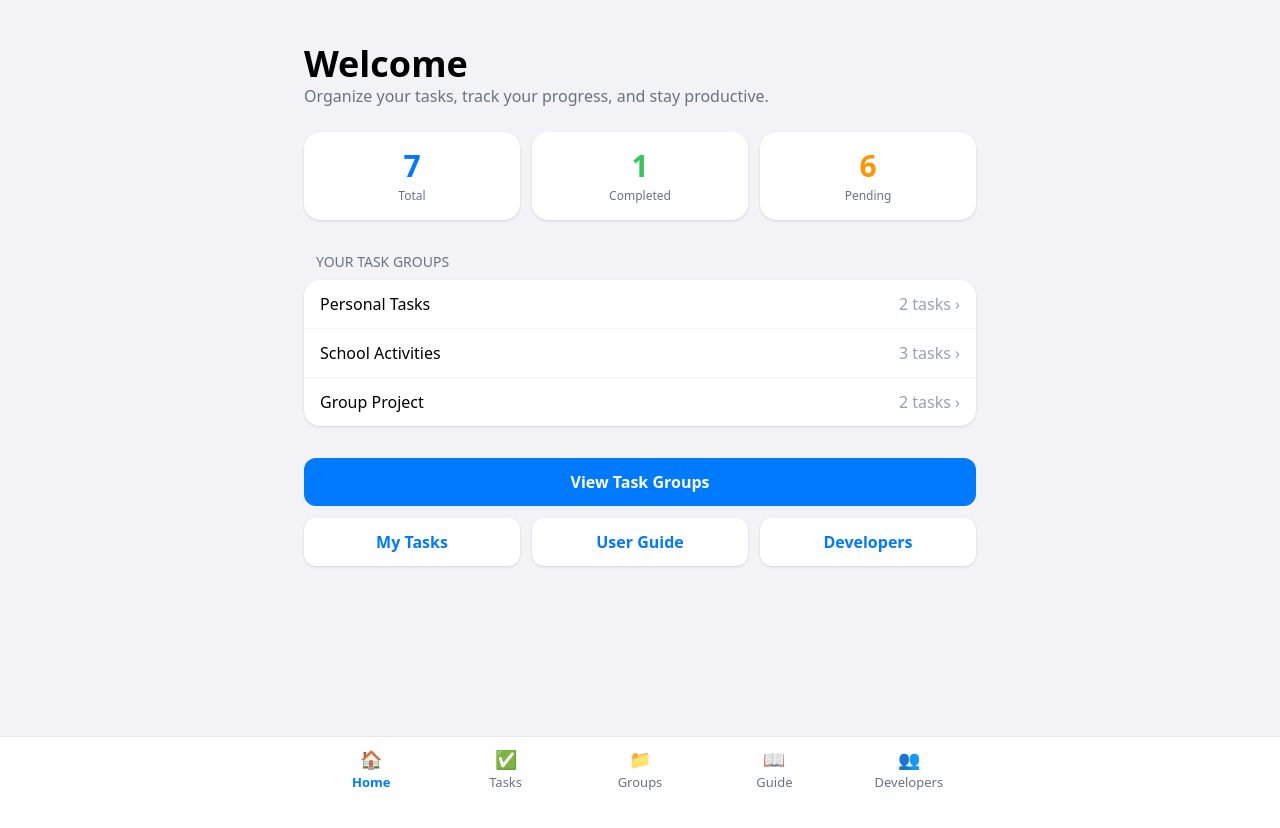
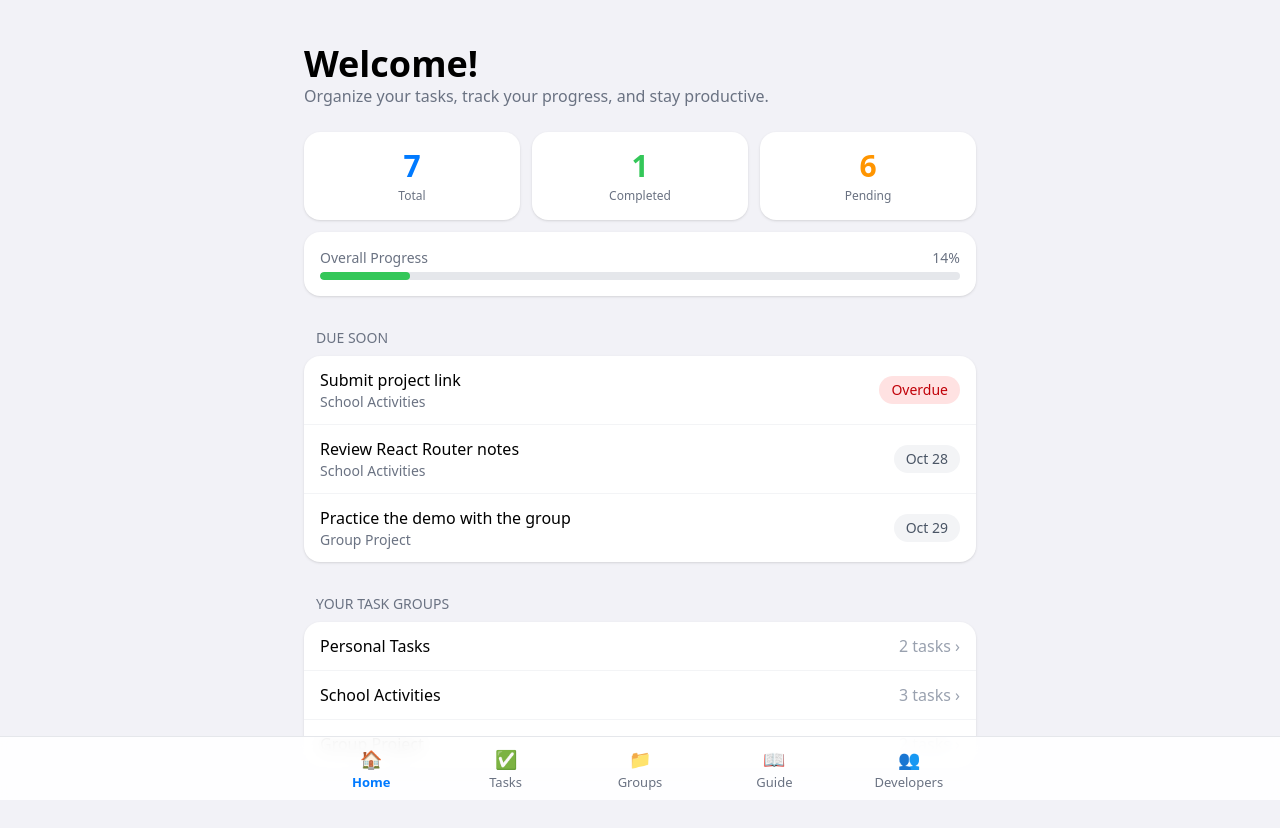
Before and after one commit to drain13/LAB3_DCIT26, a React (Vite) app: page / in a window 1280 px wide. Shown: the top 828 px of the page. Before the commit the page ends 800 px from the top, so only its background shows below. Built offline with nearby package versions, Linux system fonts and the light colour scheme.

Commit message:
update dashboard
Added progress percentage calculation and display for tasks. Updated welcome message and modified layout for task overview.

```diff
--- a/src/pages/Home.jsx
+++ b/src/pages/Home.jsx
@@ -5,20 +5,46 @@ function Home({ tasks, groups }) {
   const completedTasks = tasks.filter((task) => task.done === true).length;
   const pendingTasks = tasks.filter((task) => task.done === false).length;
 
+  let percent = 0;
+  if (totalTasks > 0) {
+    percent = Math.round((completedTasks / totalTasks) * 100);
+  }
+
+  const todayText = new Date().toLocaleDateString("en-CA");
+
+  const notDoneTasks = tasks.filter((task) => task.done === false);
+
+  notDoneTasks.sort((a, b) => {
+    if (a.deadline < b.deadline) return -1;
+    if (a.deadline > b.deadline) return 1;
+    return 0;
+  });
+
+  const upcomingTasks = notDoneTasks.slice(0, 3);
+
   function countTasksInGroup(groupId) {
     return tasks.filter((task) => task.groupId === groupId).length;
+  }
+
+  function getGroupName(groupId) {
+    const group = groups.find((g) => g.id === groupId);
+    if (group) {
+      return group.name;
+    } else {
+      return "";
+    }
   }
 
   return (
     <div className="p-5 pb-28">
       <div className="max-w-2xl mx-auto">
 
-        <h1 className="text-4xl font-bold text-black mt-6">Welcome</h1>
+        <h1 className="text-4xl font-bold text-black mt-6">Welcome!</h1>
         <p className="text-gray-500 mb-6">
           Organize your tasks, track your progress, and stay productive.
         </p>
 
-        <div className="grid grid-cols-3 gap-3 mb-8">
+        <div className="grid grid-cols-3 gap-3 mb-3">
           <div className="bg-white rounded-2xl shadow-sm p-4 text-center">
             <p className="text-3xl font-bold text-[#007AFF]">{totalTasks}</p>
             <p className="text-xs text-gray-500 mt-1">Total</p>
@@ -33,6 +59,72 @@ function Home({ tasks, groups }) {
             <p className="text-3xl font-bold text-[#FF9500]">{pendingTasks}</p>
             <p className="text-xs text-gray-500 mt-1">Pending</p>
           </div>
+        </div>
+
+        <div className="bg-white rounded-2xl shadow-sm p-4 mb-8">
+          <div className="mb-1 flex justify-between text-sm text-gray-500">
+            <span>Overall Progress</span>
+            <span>{percent}%</span>
+          </div>
+          <div className="h-2 w-full overflow-hidden rounded-full bg-gray-200">
+            <div
+              className="h-2 rounded-full bg-[#34C759]"
+              style={{ width: percent + "%" }}
+            ></div>
+          </div>
+        </div>
+
+        <p className="text-sm text-gray-500 uppercase ml-3 mb-2">Due Soon</p>
+
+        <div className="bg-white rounded-2xl shadow-sm overflow-hidden mb-8">
+          {upcomingTasks.length === 0 ? (
+            <p className="p-4 text-gray-500">
+              You're all caught up! No pending tasks.
+            </p>
+          ) : (
+            upcomingTasks.map((task) => {
+              let labelText = "";
+              let labelStyle = "";
+
+              if (task.deadline < todayText) {
+                labelText = "Overdue";
+                labelStyle = "bg-red-100 text-red-700";
+              } else if (task.deadline === todayText) {
+                labelText = "Due today";
+                labelStyle = "bg-orange-100 text-orange-800";
+              } else {
+                const date = new Date(task.deadline + "T00:00:00");
+                labelText = date.toLocaleDateString("en-US", {
+                  month: "short",
+                  day: "numeric",
+                });
+                labelStyle = "bg-gray-100 text-gray-600";
+              }
+
+              return (
+                <Link
+                  key={task.id}
+                  to={"/groups/" + task.groupId}
+                  className="flex justify-between items-center gap-3 px-4 py-3 border-b border-gray-100 last:border-b-0 active:bg-gray-100"
+                >
+                  <div>
+                    <p className="text-black">{task.title}</p>
+                    <p className="text-sm text-gray-500">
+                      {getGroupName(task.groupId)}
+                    </p>
+                  </div>
+                  <span
+                    className={
+                      "rounded-full px-3 py-1 text-sm font-medium whitespace-nowrap " +
+                      labelStyle
+                    }
+                  >
+                    {labelText}
+                  </span>
+                </Link>
+              );
+            })
+          )}
         </div>
 
         <p className="text-sm text-gray-500 uppercase ml-3 mb-2">
@@ -60,35 +152,6 @@ function Home({ tasks, groups }) {
           )}
         </div>
 
-        <div className="flex flex-col gap-3">
-          <Link
-            to="/groups"
-            className="bg-[#007AFF] text-white text-center font-semibold py-3 rounded-xl active:opacity-70"
-          >
-            View Task Groups
-          </Link>
-          <div className="grid grid-cols-3 gap-3">
-            <Link
-              to="/tasks"
-              className="bg-white text-[#007AFF] text-center font-semibold py-3 rounded-xl shadow-sm active:opacity-70"
-            >
-              My Tasks
-            </Link>
-            <Link
-              to="/guide"
-              className="bg-white text-[#007AFF] text-center font-semibold py-3 rounded-xl shadow-sm active:opacity-70"
-            >
-              User Guide
-            </Link>
-            <Link
-              to="/developers"
-              className="bg-white text-[#007AFF] text-center font-semibold py-3 rounded-xl shadow-sm active:opacity-70"
-            >
-              Developers
-            </Link>
-          </div>
-        </div>
-
       </div>
     </div>
   );
```
